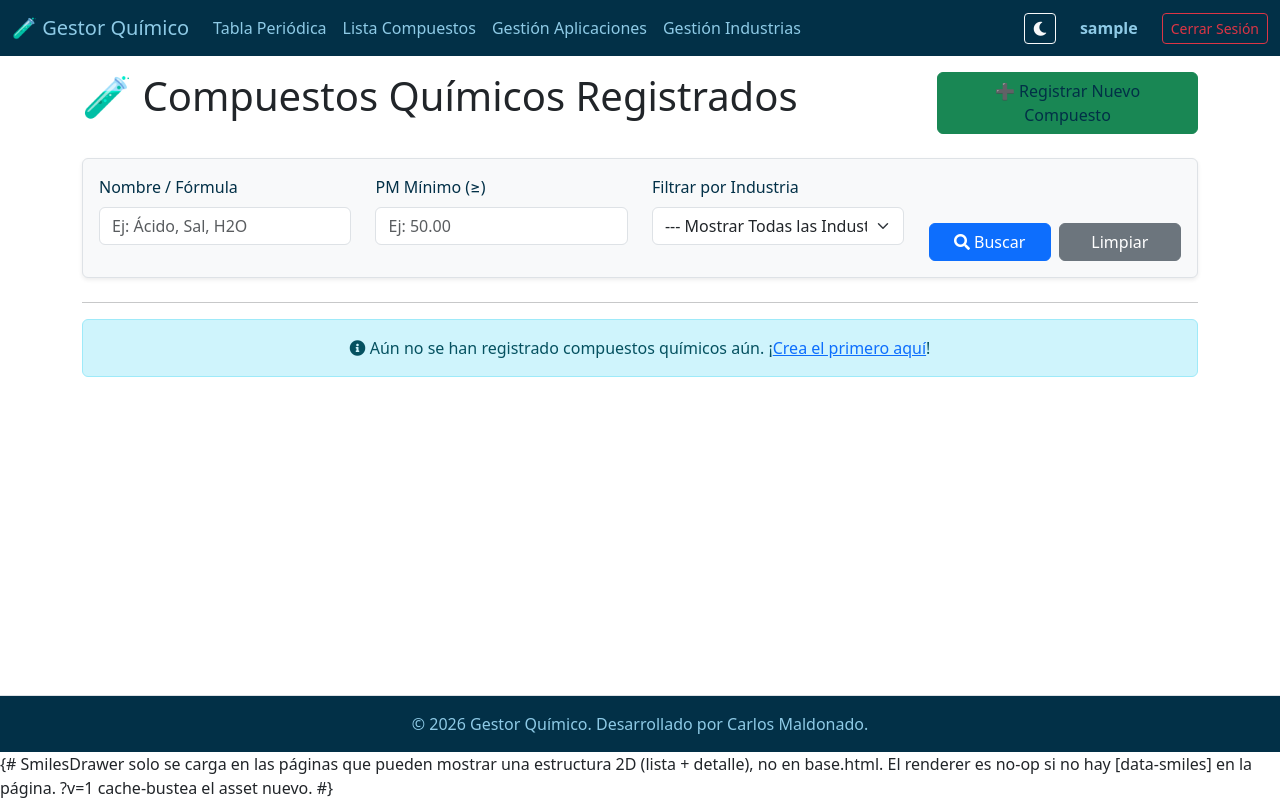
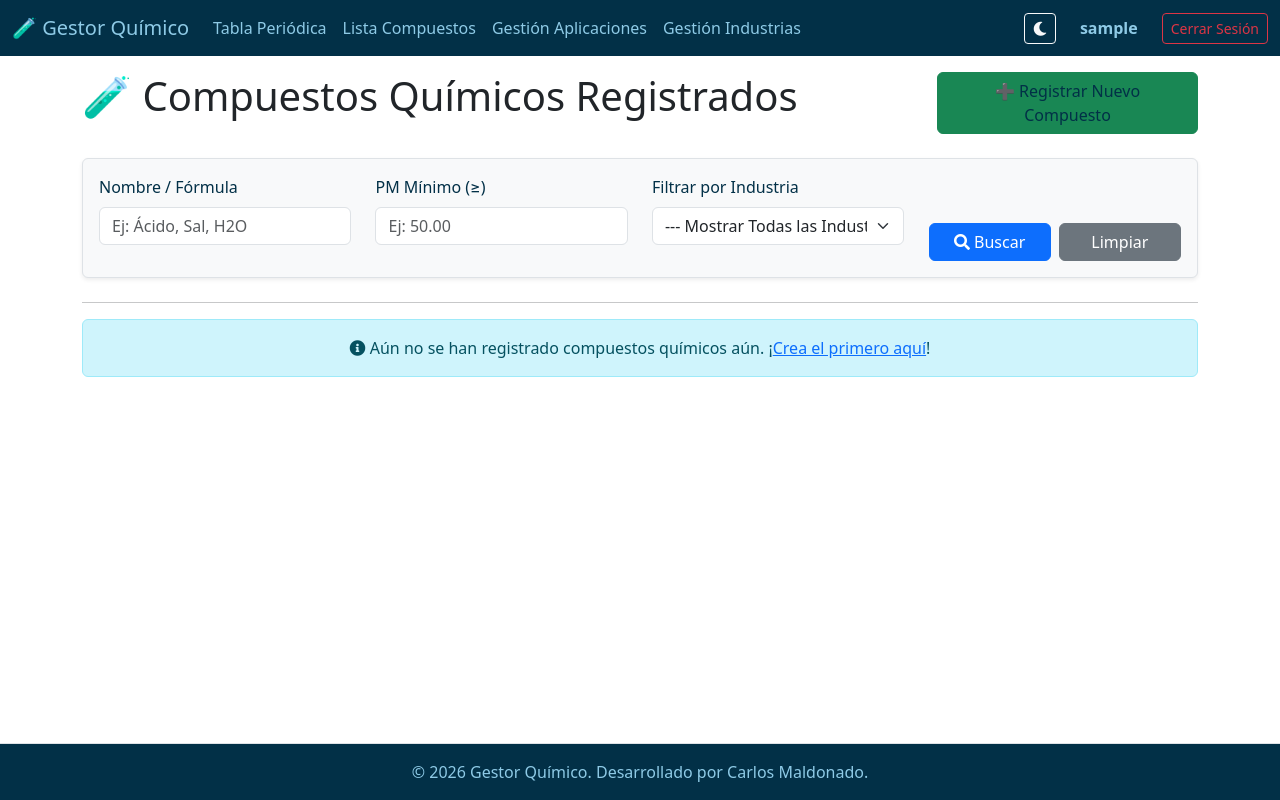
Before and after one commit to CarMalNie/Gestor_Quimico, a Django app: page /compuestos/ in a window 1280 px wide. Run offline with Django 5.2, Linux system fonts and the light colour scheme; the visitor is signed in with stand-in values (Sample User, id 1); data comes from the database, SQL or seed files in the repository; data that the repository does not hold is empty; some libraries are stand-ins or nearby versions.

Commit message:
fix(compuestos): eliminar comentarios multilinea que se filtraban en los cards (regresion test)

```diff
--- a/app_quimico/templates/app_quimico/compuesto_quimico/compuesto_detalle.html
+++ b/app_quimico/templates/app_quimico/compuesto_quimico/compuesto_detalle.html
@@ -66,8 +66,6 @@
                     Usos y Aplicaciones
                 </button>
             </li>{% if compuesto.smiles %}
-            {# p2-2d-diagrams T5: la pestaña Estructura 2D solo existe cuando hay
-               SMILES; sin SMILES la fila de pestañas queda idéntica. #}
             <li class="nav-item" role="presentation">
                 <button class="nav-link" id="estructura2d-tab" data-bs-toggle="tab" data-bs-target="#estructura2d" type="button" role="tab">
                     Estructura 2D
@@ -163,10 +161,6 @@
 </div>
 {% endblock %}
 
-{# SmilesDrawer se carga solo cuando este compuesto tiene SMILES: sin
-   estructura la página queda sin scripts extra y el bloque rinde exactamente
-   lo mismo que el default de base.html. El renderer inyecta el SVG sobre
-   [data-smiles]. ?v=1 cache-bustea el asset nuevo. #}
 {% block extra_js %}
 {% if compuesto.smiles %}<script src="{% static 'vendor/smilesdrawer/smiles-drawer.min.js' %}"></script>
 <script src="{% static 'js/smiles_render.js' %}?v=1"></script>{% endif %}    {% endblock %}
--- a/app_quimico/templates/app_quimico/compuesto_quimico/compuesto_lista.html
+++ b/app_quimico/templates/app_quimico/compuesto_quimico/compuesto_lista.html
@@ -65,10 +65,6 @@
                     <span class="badge bg-secondary p-2">Fórmula:</span>
                     <span class="h4 text-primary ms-2">{{ compuesto.formula_compuesto }}</span>
                 </div>{% if compuesto.smiles %}
-                {# Estructura 2D opcional (p2-2d-diagrams T5). El diagrama SVG lo
-                   inyecta static/js/smiles_render.js sobre [data-smiles]; sin
-                   SMILES no se emite ni este bloque ni el atributo, así que la
-                   tarjeta queda idéntica a la de siempre. #}
                 <div class="estructura-2d mb-3" data-smiles="{{ compuesto.smiles }}">
                     <span class="estructura-2d__caption">Estructura 2D (SMILES)</span>
                 </div>{% endif %}
@@ -180,9 +176,6 @@
 {% endblock %}
 
 {% block extra_js %}
-{# SmilesDrawer solo se carga en las páginas que pueden mostrar una estructura
-   2D (lista + detalle), no en base.html. El renderer es no-op si no hay
-   [data-smiles] en la página. ?v=1 cache-bustea el asset nuevo. #}
 <script src="{% static 'vendor/smilesdrawer/smiles-drawer.min.js' %}"></script>
 <script src="{% static 'js/smiles_render.js' %}?v=1"></script>
 {% endblock %}
```
Also changed, not shown: app_quimico/tests/test_compuesto_smiles.py (+34 -0 lines).
